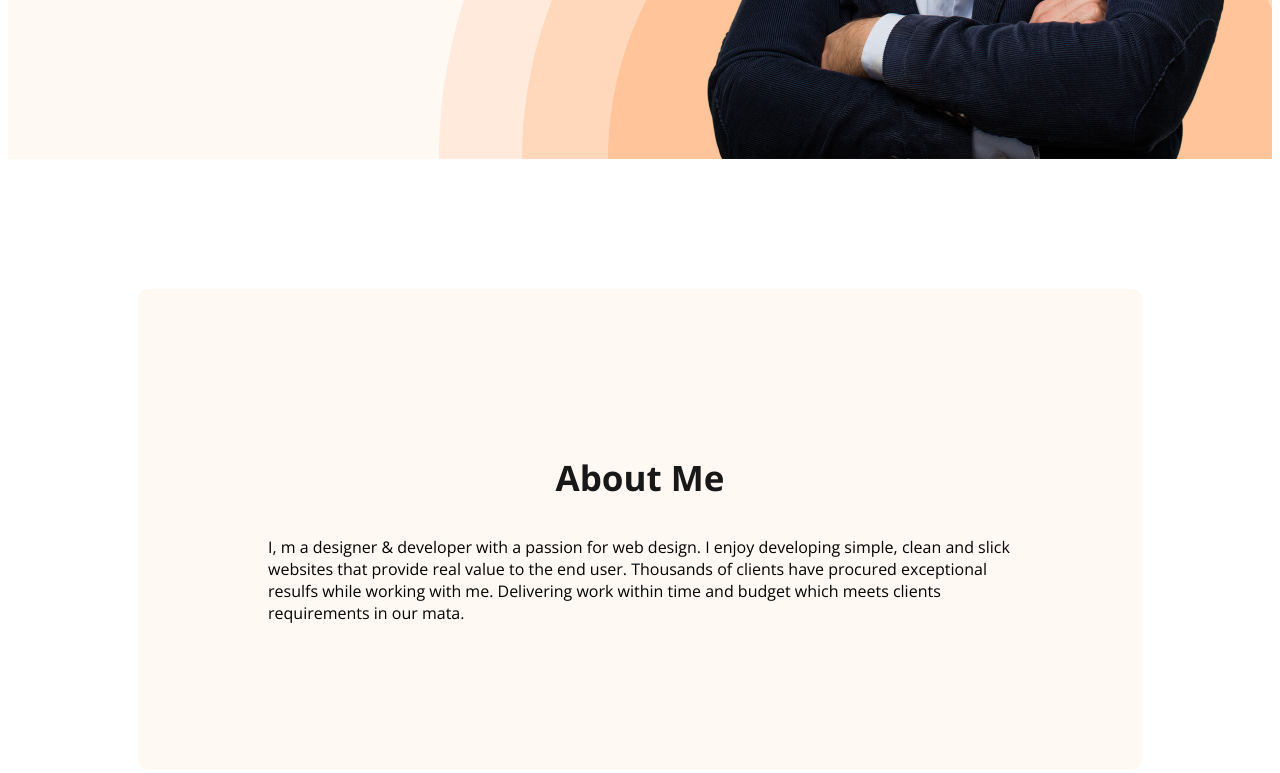
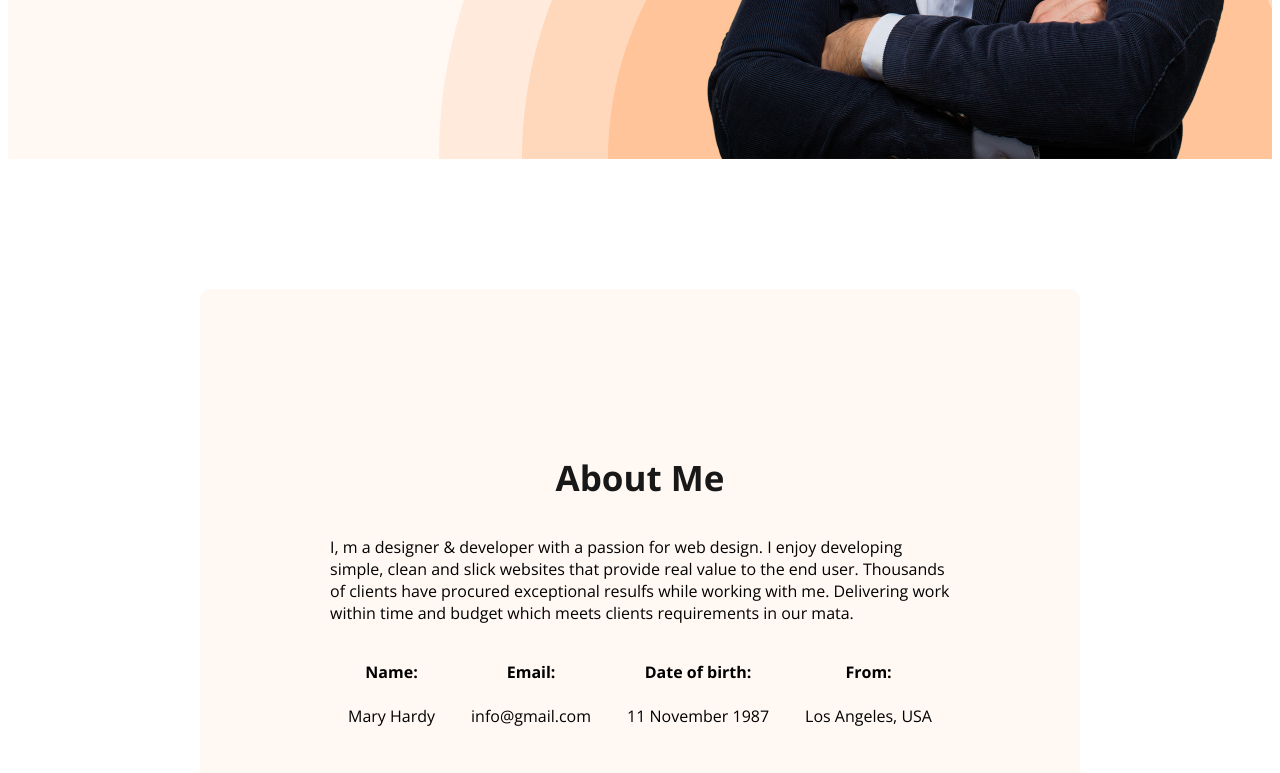
Before and after one commit to mst-rupa-akter2/webdevelop-protofile, a plain HTML site: page index.html in a window 1280 px wide. Shown: the part 740-1513 px from the top of the page. Drawn offline with nearby package versions, Linux system fonts and the light colour scheme.

Commit message:
added about information

```diff
--- a/index.html
+++ b/index.html
@@ -38,6 +38,26 @@
 <section class="about">
 <h3 class="section-title">About Me</h3>
 <p class="section-description">I, m a designer & developer with a passion for web design. I enjoy developing simple, clean and slick websites that provide real value to the end user. Thousands of clients have procured exceptional resulfs while working with me. Delivering work within time and budget which meets clients requirements in our mata.</p>
+<div class="about-info-container">
+    <!-- .about-info*4>h4.info-title+p.info-description -->
+    <div class="about-info">
+        <h4 class="info-title">Name:</h4>
+        <p class="info-description">Mary Hardy</p>
+    </div>
+    <div class="about-info">
+        <h4 class="info-title">Email:</h4>
+        <p class="info-description">info@gmail.com</p>
+    </div>
+    <div class="about-info">
+        <h4 class="info-title">Date of birth:</h4>
+        <p class="info-description">11 November 1987</p>
+    </div>
+    <div class="about-info">
+        <h4 class="info-title">From:</h4>
+        <p class="info-description">Los Angeles, USA</p>
+    </div>
+
+</div>
 </section>
     </main>
     <footer>
--- a/styles.html/portfolio.css
+++ b/styles.html/portfolio.css
@@ -89,6 +89,10 @@ nav h3{
 
     }
     /* main section styles */
+    main{
+        max-width: 1140px;
+        margin: 0px auto;
+    }
 
     /* about section styles */
     .about{
@@ -98,3 +102,10 @@ nav h3{
         margin: 130px;
 
     }
+    .about-info-container{
+        display: flex;
+        justify-content: space-around;
+    }
+    .about-info{
+        text-align: center;
+    }
```
